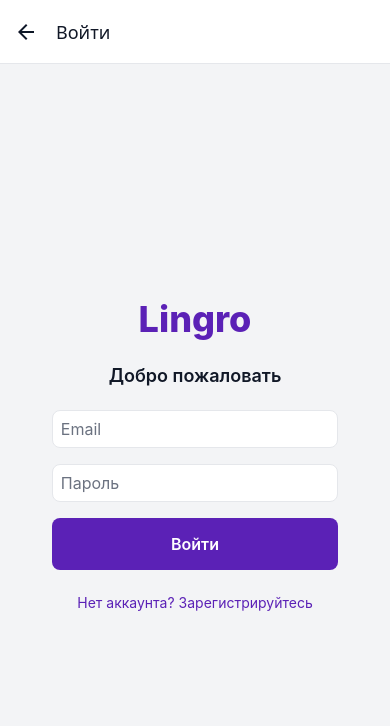
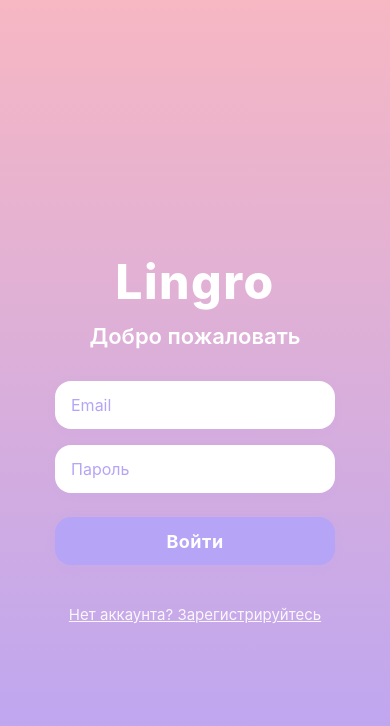
Before and after one commit to mxlskh/Lingro-appsore-app, a React Native app: screen /SignIn in a window 390 px wide. Shown: the top 726 px of the page. Built offline with nearby package versions, Linux system fonts and the light colour scheme.

Commit message:
исправленный и оформленный экран signinscreen, функция отправки гс работает

```diff
--- a/App.tsx
+++ b/App.tsx
@@ -50,11 +50,7 @@ function MainNavigator() {
         <Stack.Screen
           name="SignIn"
           component={SignInScreen}
-          options={{
-            title: 'Войти',
-            headerStyle: { backgroundColor: colors.card },
-            headerTitleStyle: { color: colors.text },
-          }}
+          options={{ headerShown: false }}
         />
 
         {/* ------------------- SignUp ------------------- */}
--- a/package.json
+++ b/package.json
@@ -32,11 +32,13 @@
     "react-native-gifted-chat": "^2.8.1",
     "react-native-keyboard-aware-scroll-view": "^0.9.5",
     "react-native-keyboard-controller": "^1.17.3",
+    "react-native-linear-gradient": "^2.8.3",
     "react-native-reanimated": "~3.17.4",
     "react-native-safe-area-context": "5.4.0",
     "react-native-screens": "~4.11.1",
     "react-native-url-polyfill": "^2.0.0",
-    "react-native-vector-icons": "^10.2.0"
+    "react-native-vector-icons": "^10.2.0",
+    "expo-linear-gradient": "~14.1.4"
   },
   "devDependencies": {
     "@babel/core": "^7.26.0",
--- a/src/screens/ChatScreen.tsx
+++ b/src/screens/ChatScreen.tsx
@@ -36,6 +36,7 @@ type ChatProps = NativeStackScreenProps<RootStackParamList, 'Chat'>;
 type Message = IMessage & {
   audioUri?: string;
   audioDuration?: string;
+  waveform?: number[];
 };
 
 const {
@@ -47,6 +48,29 @@ const {
 
 // Подавляем предупреждение о deprecated expo-av
 LogBox.ignoreLogs(['[expo-av]: Expo AV has been deprecated']);
+
+// === Опции для записи аудио (iOS/Android) ===
+const RECORDING_OPTIONS = {
+  android: {
+    extension: '.m4a',
+    outputFormat: 2, // MPEG_4
+    audioEncoder: 3, // AAC
+    sampleRate: 44100,
+    numberOfChannels: 2,
+    bitRate: 128000,
+  },
+  ios: {
+    extension: '.m4a',
+    audioQuality: 2, // HIGH
+    sampleRate: 44100,
+    numberOfChannels: 2,
+    bitRate: 128000,
+    linearPCMBitDepth: 16,
+    linearPCMIsBigEndian: false,
+    linearPCMIsFloat: false,
+  },
+  web: {},
+};
 
 export default function ChatScreen({ navigation, route }: ChatProps) {
   const { colors } = useAppTheme();
@@ -63,6 +87,7 @@ export default function ChatScreen({ navigation, route }: ChatProps) {
   const [recordingActive, setRecordingActive] = useState(false);
   const [recordingCanceled, setRecordingCanceled] = useState(false);
   const [recordingSent, setRecordingSent] = useState(false);
+  const [showCancelUI, setShowCancelUI] = useState(false);
 
   const [recordingDuration, setRecordingDuration] = useState<string>('0:00');
   const recordingStartTime = useRef<number | null>(null);
@@ -80,9 +105,6 @@ export default function ChatScreen({ navigation, route }: ChatProps) {
 
   // Состояние для URI проигрываемого аудио (кнопка ▶/⏸)
   const [playingUri, setPlayingUri] = useState<string | null>(null);
-
-  // Анимация для кнопки микрофона
-  const scaleAnim = useRef(new Animated.Value(1)).current;
 
   // ==== Вставляем кнопку «шестерёнка» в header ====
   useLayoutEffect(() => {
@@ -126,28 +148,23 @@ export default function ChatScreen({ navigation, route }: ChatProps) {
   // ==== PanResponder для записи голосового сообщения ====
   const panResponder = useRef(
     PanResponder.create({
-      onStartShouldSetPanResponder: () => true,
-      onMoveShouldSetPanResponder: () => true,
-
+      onStartShouldSetPanResponder: () => {
+        return true;
+      },
+      onMoveShouldSetPanResponder: () => {
+        return true;
+      },
       onPanResponderGrant: () => {
-        // Когда палец касается кнопки: сбрасываем флаги и запускаем запись
         recordingCanceledRef.current = false;
         recordingSentRef.current = false;
         setRecordingCanceled(false);
         setRecordingSent(false);
-
+        setShowCancelUI(false);
         recordingActiveRef.current = true;
         setRecordingActive(true);
-
-        Animated.spring(scaleAnim, {
-          toValue: 1.4,
-          useNativeDriver: true,
-        }).start();
         startRecording();
       },
-
       onPanResponderMove: (_, gestureState) => {
-        // Если свайп влево более чем на 50px → отменяем
         if (
           gestureState.dx < -50 &&
           recordingActiveRef.current &&
@@ -155,9 +172,9 @@ export default function ChatScreen({ navigation, route }: ChatProps) {
         ) {
           recordingCanceledRef.current = true;
           setRecordingCanceled(true);
+          setShowCancelUI(true);
           cancelRecording();
         }
-        // Если свайп вверх более чем на 50px → досрочно отправляем (если ещё не отправляли)
         if (
           gestureState.dy < -50 &&
           recordingActiveRef.current &&
@@ -166,18 +183,17 @@ export default function ChatScreen({ navigation, route }: ChatProps) {
         ) {
           recordingSentRef.current = true;
           setRecordingSent(true);
+          setShowCancelUI(false);
           finishRecording();
         }
+        if (gestureState.dx < -20 && !recordingCanceledRef.current) {
+          setShowCancelUI(true);
+        } else if (gestureState.dx > -10 && !recordingCanceledRef.current) {
+          setShowCancelUI(false);
+        }
       },
-
       onPanResponderRelease: () => {
-        // Когда палец отпускает кнопку: возвращаем анимацию
-        Animated.spring(scaleAnim, {
-          toValue: 1,
-          useNativeDriver: true,
-        }).start();
-
-        // Если всё ещё активна запись и не было отмены/отправки свайпом → отправляем
+        setShowCancelUI(false);
         if (
           recordingActiveRef.current &&
           !recordingCanceledRef.current &&
@@ -194,13 +210,11 @@ export default function ChatScreen({ navigation, route }: ChatProps) {
   // ==== Функция начала записи аудио ====
   const startRecording = async () => {
     if (recordingRef.current) {
-      console.warn('Recording already in progress');
       return;
     }
     try {
       const { status } = await Audio.requestPermissionsAsync();
       if (status !== 'granted') {
-        alert('Нужно разрешение на запись аудио');
         recordingActiveRef.current = false;
         setRecordingActive(false);
         return;
@@ -210,15 +224,12 @@ export default function ChatScreen({ navigation, route }: ChatProps) {
         playsInSilentModeIOS: true,
       });
       const rec = new Audio.Recording();
-      // @ts-ignore
-      await rec.prepareToRecordAsync(Audio.RecordingOptionsPresets.HIGH_QUALITY);
+      await rec.prepareToRecordAsync(RECORDING_OPTIONS);
       await rec.startAsync();
       recordingRef.current = rec;
       const startTime = Date.now();
       recordingStartTime.current = startTime;
       setRecordingDuration('0:00');
-
-      // Запускаем таймер, чтобы обновлять длительность записи
       recordingTimer.current = setInterval(() => {
         if (recordingStartTime.current) {
           const durationMs = Date.now() - recordingStartTime.current;
@@ -231,7 +242,6 @@ export default function ChatScreen({ navigation, route }: ChatProps) {
         }
       }, 300);
     } catch (e) {
-      console.error('startRecording error:', e);
       alert('Ошибка при начале записи');
       recordingActiveRef.current = false;
       setRecordingActive(false);
@@ -246,20 +256,38 @@ export default function ChatScreen({ navigation, route }: ChatProps) {
         recordingTimer.current = null;
       }
       const rec = recordingRef.current;
-      if (!rec) return;
-
-      // Останавливаем и выгружаем запись, получаем статус
+      if (!rec) {
+        return;
+      }
+      const now = Date.now();
+      const started = recordingStartTime.current || now;
+      const diff = now - started;
+      if (diff < 300) {
+        return;
+      }
       const status = await rec.stopAndUnloadAsync();
-      const uri = rec.getURI()!;
+      const uri = rec.getURI();
       recordingRef.current = null;
-
-      // Форматируем длительность «M:SS»
-      const durationMillis = status.durationMillis ?? 0;
+      let durationMillis = status.durationMillis ?? 0;
+      if (durationMillis === 0 && uri) {
+        try {
+          const { sound } = await Audio.Sound.createAsync({ uri });
+          const soundStatus = await sound.getStatusAsync();
+          if (soundStatus.isLoaded) {
+            durationMillis = soundStatus.durationMillis ?? 0;
+          }
+          await sound.unloadAsync();
+        } catch (e) {
+          console.error('Error getting duration from sound:', e);
+        }
+      }
       const totalSeconds = Math.floor(durationMillis / 1000);
       const minutes = Math.floor(totalSeconds / 60);
       const seconds = totalSeconds % 60;
       const duration = `${minutes}:${seconds.toString().padStart(2, '0')}`;
-
+      if (!uri || durationMillis < 700) {
+        return;
+      }
       const audioMsg: Message = {
         _id: Date.now(),
         createdAt: new Date(),
@@ -267,10 +295,10 @@ export default function ChatScreen({ navigation, route }: ChatProps) {
         text: duration,
         audioUri: uri,
         audioDuration: duration,
+        waveform: Array.from({ length: 32 }, () => Math.floor(Math.random() * 16) + 8),
       };
       setMessages((prev) => GiftedChat.append(prev, [audioMsg]));
     } catch (e) {
-      console.error('finishRecording error:', e);
       alert('Ошибка при завершении записи');
     }
   };
@@ -283,12 +311,13 @@ export default function ChatScreen({ navigation, route }: ChatProps) {
         recordingTimer.current = null;
       }
       const rec = recordingRef.current;
-      if (!rec) return;
-      // Останавливаем и выгружаем запись без отправки сообщения
+      if (!rec) {
+        return;
+      }
       await rec.stopAndUnloadAsync();
       recordingRef.current = null;
-    } catch {
-      // Игнорируем любые ошибки при отмене
+    } catch (e) {
+      console.error('cancelRecording error:', e);
     }
   };
 
@@ -545,6 +574,19 @@ export default function ChatScreen({ navigation, route }: ChatProps) {
     // Если это голосовое сообщение (audioUri есть) — рендерим ▶/⏸ + длительность
     if (currentMessage.audioUri) {
       const isPlaying = playingUri === currentMessage.audioUri;
+      const waveform = currentMessage.waveform || Array.from({ length: 32 }, () => 12);
+      // Динамическая ширина bubble
+      const minWidth = 60;
+      const maxWidth = 320;
+      const maxDuration = 60; // сек
+      let durationSec = 0;
+      if (currentMessage.audioDuration) {
+        const [min, sec] = currentMessage.audioDuration.split(':').map(Number);
+        durationSec = (min || 0) * 60 + (sec || 0);
+      }
+      const bubbleWidth = Math.round(
+        minWidth + Math.min(durationSec, maxDuration) / maxDuration * (maxWidth - minWidth)
+      );
       return (
         <View
           style={[
@@ -552,6 +594,7 @@ export default function ChatScreen({ navigation, route }: ChatProps) {
             props.position === 'right'
               ? styles.voiceMessageBubbleRight
               : styles.voiceMessageBubbleLeft,
+            { width: bubbleWidth, maxWidth: '75%', marginHorizontal: 4 },
           ]}
         >
           <TouchableOpacity
@@ -564,6 +607,23 @@ export default function ChatScreen({ navigation, route }: ChatProps) {
               color="#fff"
             />
           </TouchableOpacity>
+          {/* Waveform */}
+          <View style={styles.waveformContainer}>
+            {waveform.map((h, i) => (
+              <View
+                key={i}
+                style={{
+                  width: 2,
+                  height: h,
+                  marginHorizontal: 0.5,
+                  borderRadius: 1,
+                  backgroundColor: props.position === 'right' ? '#a259ff' : '#bbb',
+                  opacity: 0.7 + 0.3 * (h / 24),
+                  alignSelf: 'flex-end',
+                }}
+              />
+            ))}
+          </View>
           <Text style={styles.voiceMessageText}>
             {currentMessage.audioDuration}
           </Text>
@@ -592,14 +652,11 @@ export default function ChatScreen({ navigation, route }: ChatProps) {
   };
 
   return (
-    <SafeAreaView
-      style={[styles.safeArea, { backgroundColor: colors.background }]}
-    >
+    <SafeAreaView style={{ flex: 1, backgroundColor: colors.background }}>
       <KeyboardAvoidingView
-        style={styles.container}
+        style={{ flex: 1 }}
         behavior={Platform.OS === 'ios' ? 'padding' : undefined}
-        // Увеличили offset, чтобы учесть высоту статус-бара и header-а
-        keyboardVerticalOffset={Platform.OS === 'ios' ? 100 : 80}
+        keyboardVerticalOffset={Platform.OS === 'ios' ? 0 : 0}
       >
         <GiftedChat
           messages={messages}
@@ -607,22 +664,20 @@ export default function ChatScreen({ navigation, route }: ChatProps) {
           renderBubble={renderBubble}
           isTyping={isTyping}
           showUserAvatar={false}
-          // Увеличили bottomOffset, чтобы поле ввода поднималось выше подсказок клавиатуры
           bottomOffset={Platform.OS === 'ios' ? 100 : 80}
           listViewProps={{ keyboardDismissMode: 'on-drag' } as any}
           text={text}
           onInputTextChanged={setText}
           renderInputToolbar={() => (
-            <View style={styles.inputToolbar}>
+            <View style={[styles.inputToolbar, { paddingHorizontal: 0, justifyContent: 'space-between' }]}>
               {/* Кнопка «прикрепить изображение» */}
-              <TouchableOpacity onPress={onPickImage}>
+              <TouchableOpacity onPress={onPickImage} style={{ marginHorizontal: 8 }}>
                 <Ionicons
                   name="attach-outline"
                   size={24}
                   color={colors.primary}
                 />
               </TouchableOpacity>
-
               {/* Сам текстовый input */}
               <TextInput
                 style={[
@@ -637,10 +692,8 @@ export default function ChatScreen({ navigation, route }: ChatProps) {
                 placeholderTextColor={colors.muted}
                 value={text}
                 onChangeText={setText}
-                editable={!recordingActive} // блокировка ввода при записи
+                editable={!recordingActive}
               />
-
-              {/* Если идёт запись и не отменена, показываем таймер */}
               {recordingActive && !recordingCanceled && (
                 <Text
                   style={[styles.recordingTimer, { color: colors.primary }]}
@@ -648,24 +701,24 @@ export default function ChatScreen({ navigation, route }: ChatProps) {
                   {recordingDuration}
                 </Text>
               )}
-
-              {/* Кнопка микрофона для записи */}
+              {/* Кнопка микрофона теперь справа */}
               <Animated.View
-                style={[
-                  styles.recordButtonContainer,
-                  { transform: [{ scale: scaleAnim }] },
-                ]}
+                style={[styles.recordButtonContainer, { marginLeft: 8, marginRight: 0 }]}
                 {...panResponder.panHandlers}
               >
-                <Ionicons name="mic-outline" size={20} color="#fff" />
+                <Ionicons name="mic-outline" size={24} color="#fff" />
               </Animated.View>
-
+              {showCancelUI && (
+                <View style={styles.cancelButtonContainer}>
+                  <Ionicons name="close" size={28} color="#fff" />
+                </View>
+              )}
               {/* Кнопка «отправить текст» */}
               <TouchableOpacity
                 onPress={handleSendText}
-                style={[styles.sendButton, { backgroundColor: colors.primary }]}
+                style={[styles.sendButton, { backgroundColor: colors.primary, marginLeft: 8 }]}
               >
-                <Ionicons name="send" size={20} color={colors.card} />
+                <Ionicons name="send" size={24} color={colors.card} />
               </TouchableOpacity>
             </View>
           )}
@@ -688,7 +741,9 @@ const styles = StyleSheet.create({
     alignItems: 'center',
     borderTopColor: '#ccc',
     borderTopWidth: 1,
-    padding: 8,
+    padding: 0,
+    paddingHorizontal: 0,
+    justifyContent: 'space-between',
   },
 
   textInput: {
@@ -709,13 +764,23 @@ const styles = StyleSheet.create({
   },
 
   recordButtonContainer: {
-    width: 40,
-    height: 40,
+    width: 48,
+    height: 48,
     backgroundColor: '#6A0DAD',
-    borderRadius: 20,
+    borderRadius: 24,
     alignItems: 'center',
     justifyContent: 'center',
     marginLeft: 8,
+    marginRight: 0,
+  },
+
+  waveformContainer: {
+    flexDirection: 'row',
+    alignItems: 'flex-end',
+    marginHorizontal: 6,
+    height: 24,
+    minWidth: 70,
+    flex: 1,
   },
 
   voiceMessageBubble: {
@@ -725,6 +790,7 @@ const styles = StyleSheet.create({
     borderRadius: 20,
     marginVertical: 2,
     maxWidth: '75%',
+    marginHorizontal: 4,
   },
 
   voiceMessageBubbleRight: {
@@ -744,6 +810,7 @@ const styles = StyleSheet.create({
   voiceMessageText: {
     color: '#fff',
     fontSize: 16,
+    marginLeft: 6,
   },
 
   recordingTimer: {
@@ -754,6 +821,16 @@ const styles = StyleSheet.create({
 
   headerButton: {
     // Вместо marginRight добавили paddingRight, чтобы не обрезалась иконка
-    paddingRight: 20,
+    paddingRight: 30,
+  },
+
+  cancelButtonContainer: {
+    width: 44,
+    height: 44,
+    borderRadius: 22,
+    backgroundColor: '#D32F2F',
+    alignItems: 'center',
+    justifyContent: 'center',
+    marginLeft: 8,
   },
 });
--- a/src/screens/SignInScreen.tsx
+++ b/src/screens/SignInScreen.tsx
@@ -1,157 +1,147 @@
 import React, { useState } from 'react';
 import {
-  SafeAreaView,
-  ScrollView,
   View,
   Text,
   TextInput,
   TouchableOpacity,
   StyleSheet,
+  Platform,
+  StatusBar,
   KeyboardAvoidingView,
-  Platform,
-  StatusBar
+  Keyboard,
+  TouchableWithoutFeedback
 } from 'react-native';
+import { LinearGradient } from 'expo-linear-gradient';
 import type { NativeStackScreenProps } from '@react-navigation/native-stack';
 import type { RootStackParamList } from '../../App';
 import { useAppTheme } from '../context/ThemeContext';
-import { Spacing, BorderRadius, FontSizes } from '../theme';
 
-type Props = NativeStackScreenProps<RootStackParamList, 'SignIn'>;
+// Цвета из аватарки
+const GRADIENT_COLORS: [string, string] = ['#F7B7C3', '#B6A4F7'];
 
-export default function SignInScreen({ navigation }: Props) {
+export default function SignInScreen({ navigation }: NativeStackScreenProps<RootStackParamList, 'SignIn'>) {
   const { colors } = useAppTheme();
   const [email, setEmail] = useState('');
   const [password, setPassword] = useState('');
 
   return (
     <KeyboardAvoidingView
-      style={{ flex: 1, backgroundColor: colors.background }}
+      style={{ flex: 1 }}
       behavior={Platform.OS === 'ios' ? 'padding' : 'height'}
-      keyboardVerticalOffset={Platform.OS === 'ios' ? 90 : 0}
+      keyboardVerticalOffset={0}
     >
-      {/* Делаем строку состояния прозрачной, чтобы сразу рисовался наш фон */}
-      <StatusBar
-        translucent
-        backgroundColor="transparent"
-        barStyle={colors.background === '#fff' ? 'dark-content' : 'light-content'}
-      />
-
-      <SafeAreaView style={{ flex: 1, backgroundColor: colors.background }}>
-        <ScrollView
-          contentContainerStyle={[
-            styles.scrollContainer,
-            { backgroundColor: colors.background }
-          ]}
-          keyboardShouldPersistTaps="handled"
-        >
-          <Text style={[styles.logo, { color: colors.primary }]}>
-            Lingro
-          </Text>
-          <Text style={[styles.title, { color: colors.text }]}>
-            Добро пожаловать
-          </Text>
-
-          <View style={styles.formContainer}>
+      <TouchableWithoutFeedback onPress={Keyboard.dismiss} accessible={false}>
+        <LinearGradient colors={GRADIENT_COLORS} style={styles.gradient}>
+          <StatusBar translucent backgroundColor="transparent" barStyle="dark-content" />
+          <View style={styles.container}>
+            <Text style={styles.logo}>Lingro</Text>
+            <Text style={styles.title}>Добро пожаловать</Text>
+            <View style={styles.form}>
               <TextInput
-              style={[
-                styles.input,
-                {
-                  backgroundColor: colors.card,
-                  borderColor: colors.border,
-                  color: colors.text
-                }
-              ]}
+                style={styles.input}
                 placeholder="Email"
-              placeholderTextColor={colors.muted}
+                placeholderTextColor="#B6A4F7"
                 value={email}
                 onChangeText={setEmail}
                 keyboardType="email-address"
                 autoCapitalize="none"
               />
-
               <TextInput
-              style={[
-                styles.input,
-                {
-                  backgroundColor: colors.card,
-                  borderColor: colors.border,
-                  color: colors.text
-                }
-              ]}
+                style={styles.input}
                 placeholder="Пароль"
-              placeholderTextColor={colors.muted}
+                placeholderTextColor="#B6A4F7"
                 secureTextEntry
                 value={password}
                 onChangeText={setPassword}
               />
-
-            <TouchableOpacity
-              style={[styles.button, { backgroundColor: colors.primary }]}
-              onPress={() => navigation.replace('GetStarted')}
-            >
-              <Text style={[styles.buttonText, { color: colors.card }]}>
-                Войти
-              </Text>
-            </TouchableOpacity>
-
-            <TouchableOpacity onPress={() => navigation.navigate('SignUp')}>
-              <Text style={[styles.link, { color: colors.primary }]}>
-                Нет аккаунта? Зарегистрируйтесь
-              </Text>
+              <TouchableOpacity style={styles.button} onPress={() => navigation.replace('GetStarted')}>
+                <Text style={styles.buttonText}>Войти</Text>
               </TouchableOpacity>
             </View>
-        </ScrollView>
-      </SafeAreaView>
+            <TouchableOpacity onPress={() => navigation.navigate('SignUp')}>
+              <Text style={styles.link}>Нет аккаунта? Зарегистрируйтесь</Text>
+            </TouchableOpacity>
+          </View>
+        </LinearGradient>
+      </TouchableWithoutFeedback>
     </KeyboardAvoidingView>
   );
 }
 
 const styles = StyleSheet.create({
-  scrollContainer: {
-    flexGrow: 1,
+  gradient: {
+    flex: 1
+  },
+  container: {
+    flex: 1,
     justifyContent: 'center',
     alignItems: 'center',
-    padding: Spacing.md
+    paddingHorizontal: 24
   },
   logo: {
-    fontSize: FontSizes.xl * 1.5,
+    fontSize: 48,
     fontWeight: '800',
-    textAlign: 'center',
-    marginBottom: Spacing.lg,
+    color: '#fff',
+    marginBottom: 12,
+    marginTop: 32,
+    letterSpacing: 1.5,
     ...Platform.select({
       ios: { fontFamily: 'AvenirNext-Heavy' },
       android: { fontFamily: 'sans-serif-black' }
     })
   },
   title: {
-    fontSize: FontSizes.lg,
+    fontSize: 22,
     fontWeight: '600',
-    textAlign: 'center',
-    marginBottom: Spacing.lg
+    color: '#fff',
+    marginBottom: 32,
+    textAlign: 'center'
   },
-  formContainer: {
-    width: '80%'
+  form: {
+    width: '100%',
+    alignItems: 'center',
+    marginBottom: 24
   },
   input: {
-    borderWidth: 1,
-    borderRadius: BorderRadius.md,
-    padding: Spacing.sm,
-    marginBottom: Spacing.md,
-    fontSize: FontSizes.md
+    width: 280,
+    height: 48,
+    backgroundColor: '#fff',
+    borderRadius: 16,
+    paddingHorizontal: 16,
+    fontSize: 16,
+    marginBottom: 16,
+    shadowColor: '#B6A4F7',
+    shadowOffset: { width: 0, height: 2 },
+    shadowOpacity: 0.08,
+    shadowRadius: 8,
+    elevation: 2
   },
   button: {
-    padding: Spacing.md,
-    borderRadius: BorderRadius.md,
+    width: 280,
+    height: 48,
+    borderRadius: 16,
     alignItems: 'center',
-    marginBottom: Spacing.sm
+    justifyContent: 'center',
+    backgroundColor: '#B6A4F7',
+    shadowColor: '#B6A4F7',
+    shadowOffset: { width: 0, height: 2 },
+    shadowOpacity: 0.12,
+    shadowRadius: 8,
+    elevation: 2,
+    marginTop: 8
   },
   buttonText: {
-    fontSize: FontSizes.md,
-    fontWeight: '600'
+    color: '#fff',
+    fontSize: 18,
+    fontWeight: '700',
+    letterSpacing: 0.5
   },
   link: {
-    fontSize: FontSizes.sm,
+    color: '#fff',
+    fontSize: 15,
+    marginTop: 16,
     textAlign: 'center',
-    marginTop: Spacing.md
+    textDecorationLine: 'underline',
+    opacity: 0.9
   }
 });
```
Also changed, not shown: 1 other file (tests, documents, lock files or other folders). Lines whose indentation alone changed are shown as unchanged.
